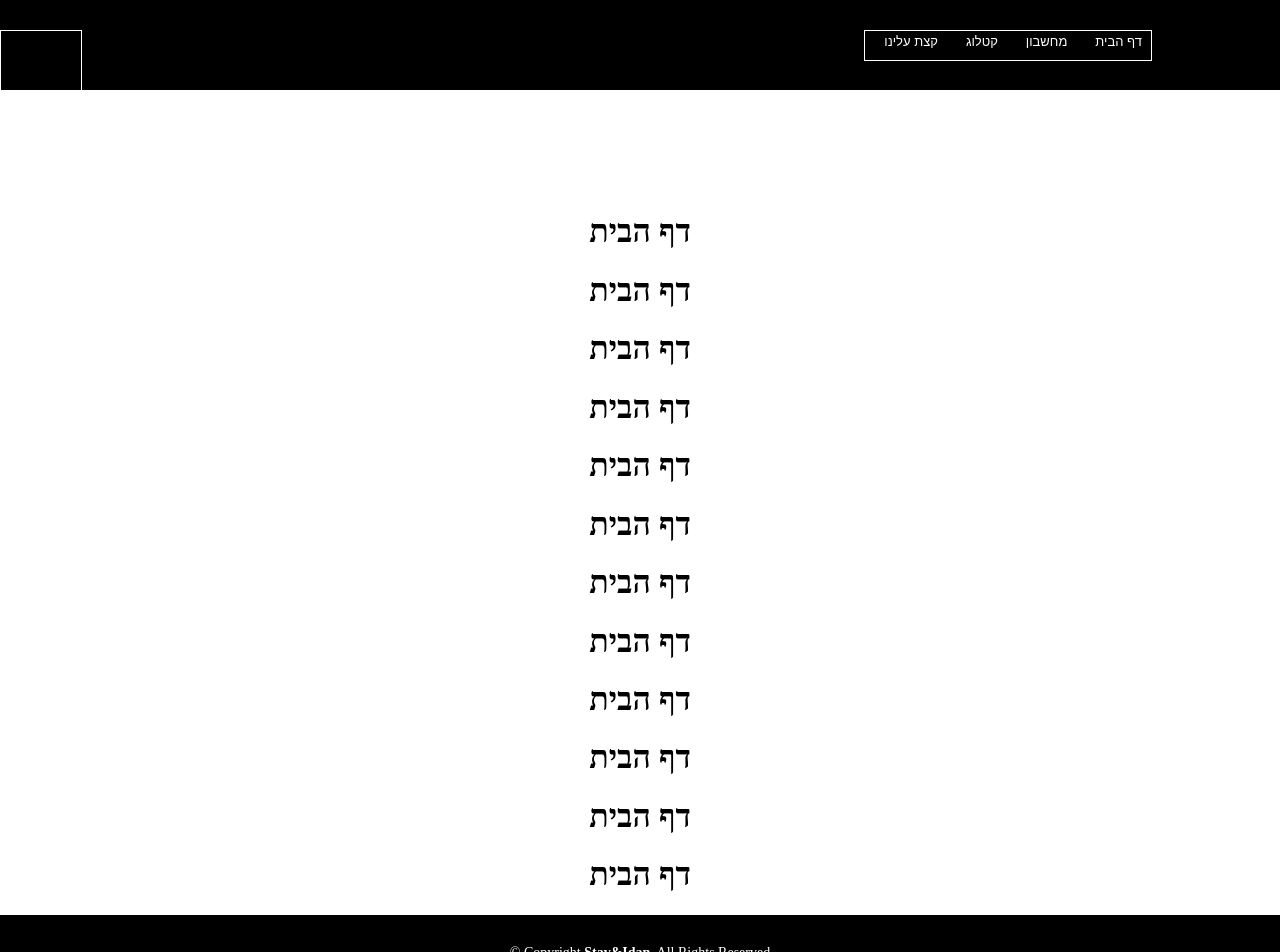
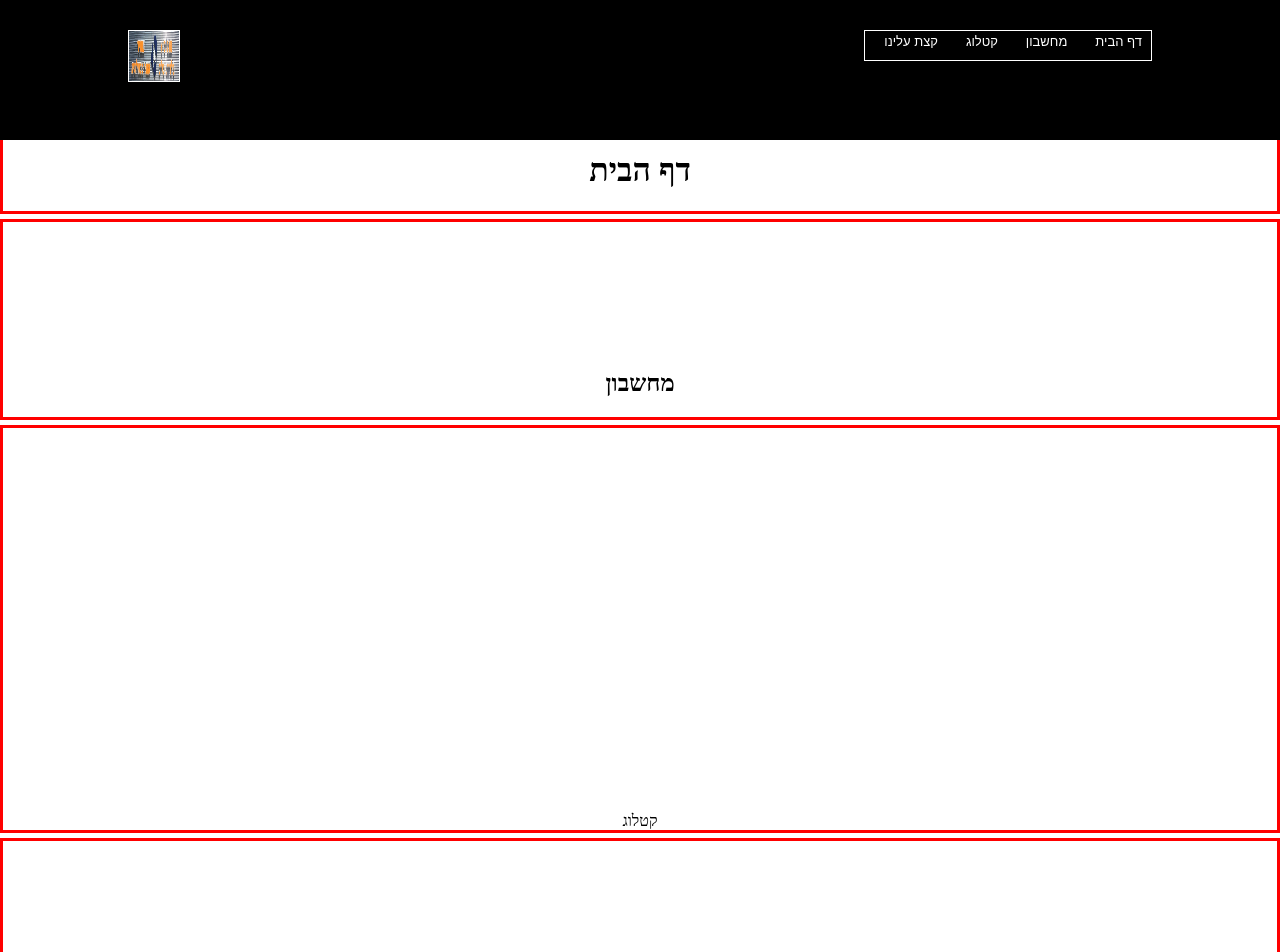
Before and after one commit to stavshimko/Metal, a React (Create React App) app: page / in a window 1280 px wide. Shown: the top 952 px of the page. Built offline with nearby package versions, Linux system fonts and the light colour scheme.

Commit message:
fix index.js

```diff
--- a/package.json
+++ b/package.json
@@ -8,7 +8,8 @@
     "@testing-library/user-event": "^7.2.1",
     "react": "^16.13.1",
     "react-dom": "^16.13.1",
-    "react-scripts": "3.4.1"
+    "react-scripts": "3.4.1",
+    "react-scroll": "^1.8.0"
   },
   "scripts": {
     "start": "react-scripts start",
--- a/src/App.js
+++ b/src/App.js
@@ -1,5 +1,7 @@
 import React from 'react';
 import {BrowserRouter as Router,Switch,Route} from "react-router-dom";
+import { Link, DirectLink, Element, Events, animateScroll as scroll, scrollSpy, scroller } from 'react-scroll'
+
 /*
     css
 */
@@ -35,6 +37,10 @@ export default class App extends React.Component {
          });
     }
 
+    scrollToTop = () => {
+        scroll.scrollToTop();
+    }
+
     render () {
         // console.log(this.state.name)
         return (
@@ -42,21 +48,21 @@ export default class App extends React.Component {
                 {/*<button onClick={this.ClickMe}>Click Me</button>*/}
                 {/*Hello World! It's TZVAIG 2 <span className="name"> {this.state.name} </span>*/}
                 <Router>
-                    <Header/>
-                    <Switch>
-                        <Route path="/about">
-                            <AboutMe/>
-                        </Route>
-                        <Route path="/calc">
-                            <Calc/>
-                        </Route>
-                        <Route path="/catalog">
-                            <Catalog/>
-                        </Route>
-                        <Route path="/">
-                            <Home/>
-                        </Route>
-                    </Switch>
+                    <Header toTop={this.scrollToTop}/>
+
+                    <Element name="/" >
+                        <Home/>
+                    </Element>
+                    <Element name="/calc">
+                        <Calc/>
+                    </Element>
+                    <Element name="/catalog" >
+                        <Catalog/>
+                    </Element>
+                    <Element name="/about" >
+                        <AboutMe/>
+                    </Element>
+                    <Link onClick={this.scrollToTop}>To the top!</Link>
                 </Router>
                 <Footer/>
             </div>
--- a/src/Components/Header/header.css
+++ b/src/Components/Header/header.css
@@ -2,7 +2,7 @@
     background-color: black;
     /*border: 1px white solid;*/
     padding: 30px 0;
-    height: 30px;
+    height: 10%;
     position: fixed;
     left: 0;
     top: 0;
@@ -13,10 +13,15 @@
 
 .header #logo {
     float: left;
+    margin: 0px 0px 0px 10%;
+    /*border: 1px yellow solid;*/
+    height: 50px;
+    width: 50px;
+}
+.header .pull-left {
     border: 1px white solid;
-    height: 80px;
-    width: 80px;
 }
+
 .header #logo img {
     /*padding: 10px 10px 10px 10px;*/
     padding: 0;
--- a/src/Components/Header/header.js
+++ b/src/Components/Header/header.js
@@ -1,20 +1,20 @@
 import React from "react";
-import {Link} from "react-router-dom";
+import {Link} from "react-scroll";
 
 function Header() {
     return (
         <div>
             <header className="header">
                 <div className="container">
-                    <div id="logo" class="pull-left">
-                        <Link to="/"><img src="" alt="" title="" /></Link>
+                    <div id="logo" className="pull-left" >
+                        <Link activeClass="active" to="/" spy={true} smooth={true} duration={3000} ><img id="logo" src="./Sagalovich_Shamir_Logo.png" alt="" title="" /></Link>
                     </div>
                     <nav id="nav-menu-container">
                         <ul className="nav-menu">
-                            <li><Link to="/about" className="link">קצת עלינו</Link></li>
-                            <li><Link to="/catalog" className="link" >קטלוג</Link></li>
-                            <li><Link to="/calc" className="link" >מחשבון</Link></li>
-                            <li><Link to="/" className="link" >דף הבית</Link></li>
+                            <li><Link activeClass="active" to="/about" spy={true} smooth={true} duration={3000} className="link">קצת עלינו</Link></li>
+                            <li><Link activeClass="active" to="/catalog" spy={true} smooth={true} duration={3000} className="link" >קטלוג</Link></li>
+                            <li><Link activeClass="active" to="/calc"  spy={true} smooth={true} duration={3000} className="link" >מחשבון</Link></li>
+                            <li><Link activeClass="active" to="/"  spy={true} smooth={true} duration={3000} className="link" >דף הבית</Link></li>
                         </ul>
                     </nav>
 
--- a/src/Components/Home/Home.css
+++ b/src/Components/Home/Home.css
@@ -1,4 +1,6 @@
 .home {
+    border: 3px red solid;
     text-align: center;
-    padding: 15% 4% 0px 4%;
+    padding: 10% 4% 0px 4%;
+    margin: 0px 0px 5px 0px;
 }
--- a/src/Components/Home/Home.js
+++ b/src/Components/Home/Home.js
@@ -1,21 +1,13 @@
 import React from "react";
+import {Link} from 'react-scroll';
 
 function Home(props) {
     // console.log('run About Me')
     return (
         <div className="home">
             <h1>דף הבית</h1>
-            <h1>דף הבית</h1>
-            <h1>דף הבית</h1>
-            <h1>דף הבית</h1>
-            <h1>דף הבית</h1>
-            <h1>דף הבית</h1>
-            <h1>דף הבית</h1>
-            <h1>דף הבית</h1>
-            <h1>דף הבית</h1>
-            <h1>דף הבית</h1>
-            <h1>דף הבית</h1>
-            <h1>דף הבית</h1>
+
+
 
         </div>
 
--- a/src/Pages/AboutMe/AboutMe.js
+++ b/src/Pages/AboutMe/AboutMe.js
@@ -1,13 +1,13 @@
 import React from "react";
+
 
 function AboutMe(props) {
     // console.log('run About Me')
     return (
         <div className="about-me">
             <h1>קצת עלינו</h1>
-            <p>
-                קצת עלינו!
-            </p>
+
+
         </div>
 
     );
--- a/src/Pages/AboutMe/aboutMe.css
+++ b/src/Pages/AboutMe/aboutMe.css
@@ -1,4 +1,6 @@
 .about-me {
+    border: 3px red solid;
     text-align: center;
-    padding: 10% 4% 0px 4%;
+    padding: 30% 4% 0px 4%;
+    margin: 0px 0px 5px 0px;
 }
--- a/src/Pages/Calc/calc.css
+++ b/src/Pages/Calc/calc.css
@@ -1,4 +1,6 @@
 .calc {
+    border: 3px red solid;
     text-align: center;
-    padding: 30% 4% 0px 4%;
+    padding: 10% 4% 0px 4%;
+    margin: 0px 0px 5px 0px;
 }
--- a/src/Pages/Catalog/Catalog.css
+++ b/src/Pages/Catalog/Catalog.css
@@ -1,4 +1,6 @@
 .catalog {
+    border: 3px red solid;
     text-align: center;
-    padding: 10% 4% 0px 4%;
+    padding: 30% 4% 0px 4%;
+    margin: 0px 0px 5px 0px;
 }
```
Also changed, not shown: 1 other file (tests, documents, lock files or other folders).
